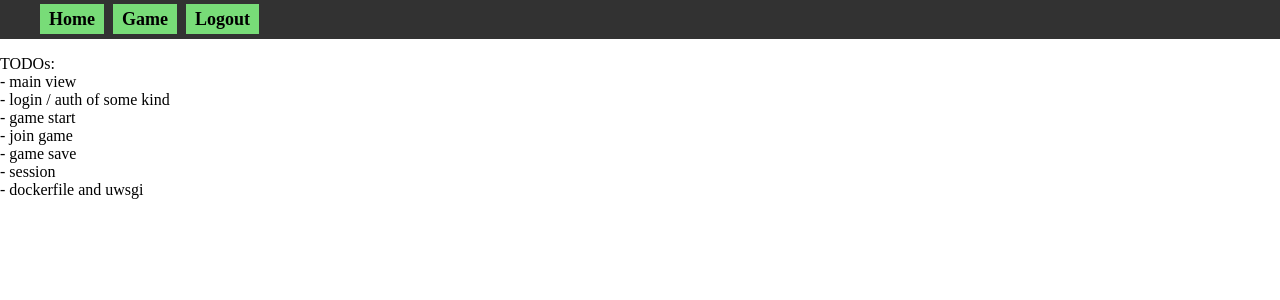
After one commit to mrkvost/hanabi, a Python web app: template templates/index.html in a window 1280 px wide. The commit adds this page. Shown: the top 300 px of the page. Run offline with Jinja, Linux system fonts and the light colour scheme; the template is opened without the code that fills it, so the values that code supplies are empty.

Commit message:
playing with some css

```diff
--- /dev/null
+++ b/templates/game.html
@@ -0,0 +1 @@
+{% extends "loggedin_base.html" %}
--- /dev/null
+++ b/templates/general_base.html.j2
@@ -0,0 +1,31 @@
+<!DOCTYPE html>
+<html>
+<head>
+{%- block head %}
+  <title>{% block title %}Hanabi{% endblock %}</title>
+  <link rel="shortcut icon" href="{{ url_for('static', filename='fireworks.png') }}">
+  <style>
+    body {
+      margin: 0;
+      padding: 0;
+    }
+    header {
+      background-color: rgb(50, 50, 50);
+      line-height: 38px;
+      width: 100%;
+    }
+  </style>
+{% endblock -%}
+</head>
+<body>
+  {%- block header %}
+  <header>
+    {%- block navigation %}{% endblock -%}
+  </header>
+  {% endblock -%}
+
+  <div class="content">
+    {%- block content %}{% endblock -%}
+  </div>
+</body>
+</html>
--- /dev/null
+++ b/templates/index.html
@@ -0,0 +1,15 @@
+{% extends "loggedin_base.html" %}
+
+
+{%- block content %}
+<p>
+    TODOs:
+    <br/>- main view
+    <br/>- login / auth of some kind
+    <br/>- game start
+    <br/>- join game
+    <br/>- game save
+    <br/>- session
+    <br/>- dockerfile and uwsgi
+</p>
+{%- endblock -%}
--- /dev/null
+++ b/templates/loggedin_base.html
@@ -0,0 +1,45 @@
+{% extends "general_base.html.j2" %}
+
+
+{%- block head %}
+  {{ super() }}
+  <style>
+    header > nav > ul {
+      list-style-type: none;
+      margin-block-start: 0;
+      margin-block-end: 0;
+    }
+    header > nav > ul > li {
+      display: inline;
+      font-size: 18px;
+      font-weight: bold;
+      padding: 5px 9px;
+      background-color: rgb(120, 220, 120);
+      margin-right: 5px;
+    }
+    header > nav > ul > li > a {
+      text-decoration: none;
+      color: black;
+    }
+    header > nav > ul > li > a:link {
+      color: inherit;
+    }
+  </style>
+{% endblock -%}
+
+
+{%- block navigation %}
+<nav>
+  <ul class="navigation">
+    {%- block navigation_items %}
+    <li><a href="{{ url_for('base.index') }}">Home</a></li>
+    <li><a href="{{ url_for('base.game') }}">Game</a></li>
+    <li>
+      <a href="{{ url_for('auth.logout') }}">
+        Logout
+      </a>
+    </li>
+    {% endblock -%}
+  </ul>
+</nav>
+{% endblock -%}
--- a/views/auth.py
+++ b/views/auth.py
@@ -63,7 +63,7 @@ def login():
         if not is_safe_url(next_):
             return abort(400)
 
-        return redirect(next_ or url_for('base.root'))
+        return redirect(next_ or url_for('base.index'))
     return render_template('login.html', form=form)
 
 
```
Also changed, not shown: templates/login.html (+55 -10 lines), views/base.py (+9 -14 lines).
